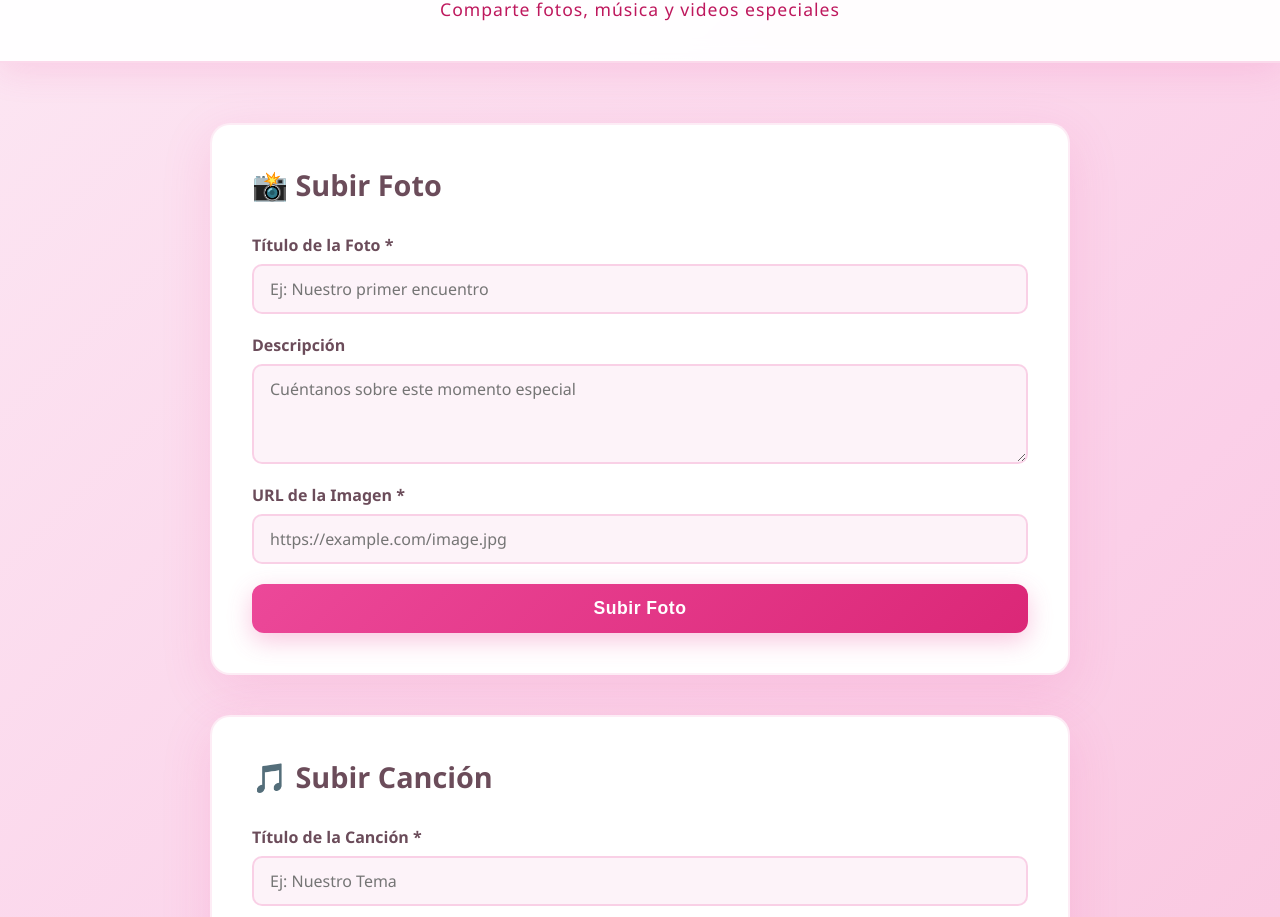
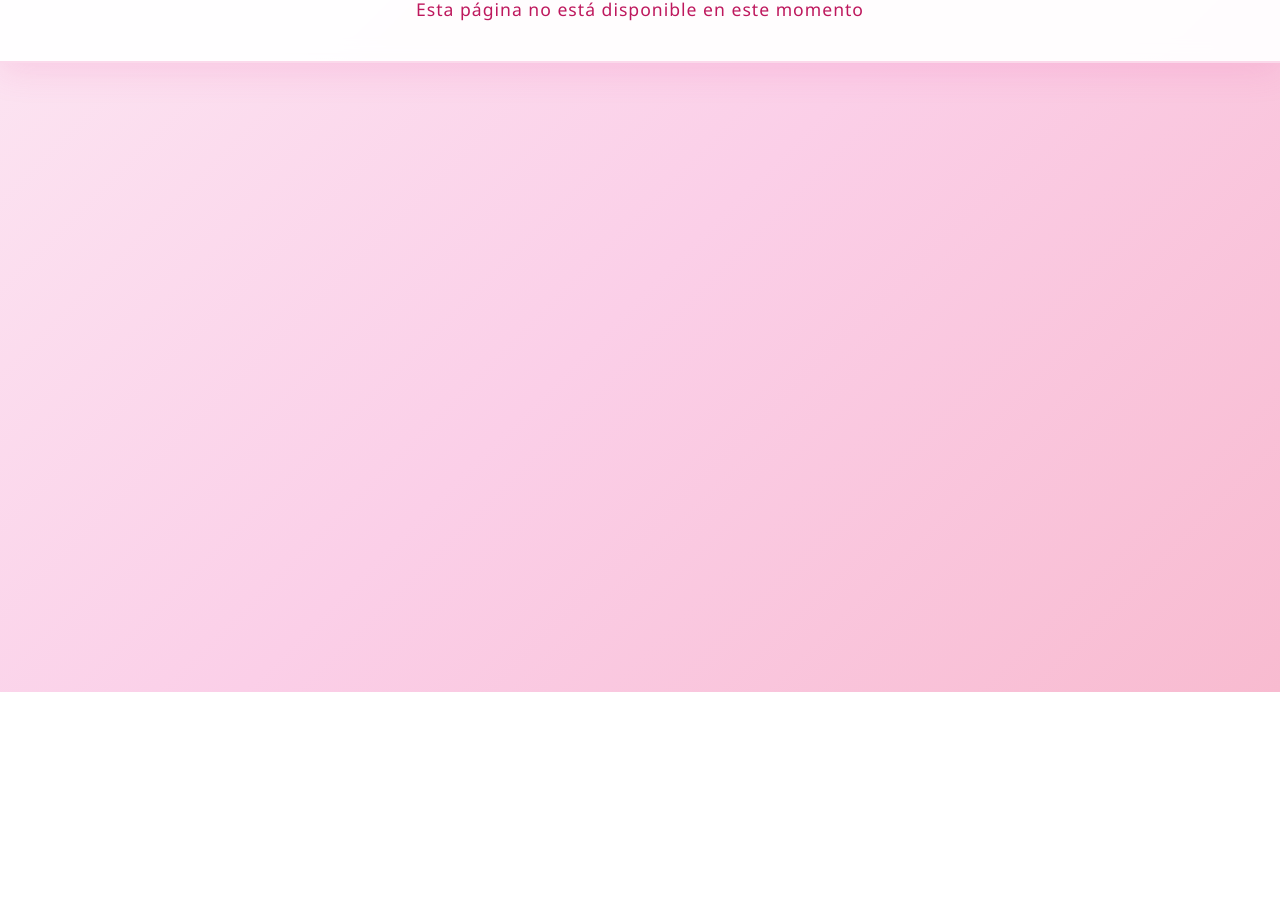
Before and after one commit to Zahabad-dev/mi-angy, a Next.js app in the folder frontend/: page /upload in a window 1280 px wide. Shown: the part 180-1097 px from the top of the page. After the commit the page ends 872 px from the top, so only its background shows below. Built offline with nearby package versions, Linux system fonts and the light colour scheme.

Commit message:
Eliminar dependencia de API - datos embebidos en frontend para Vercel

```diff
--- a/frontend/next.config.js
+++ b/frontend/next.config.js
@@ -1,9 +1,6 @@
 /** @type {import('next').NextConfig} */
 const nextConfig = {
-  reactStrictMode: true,
-  env: {
-    NEXT_PUBLIC_API_URL: process.env.NEXT_PUBLIC_API_URL || 'http://localhost:3001'
-  }
+  reactStrictMode: true
 }
 
 module.exports = nextConfig
--- a/frontend/pages/upload.js
+++ b/frontend/pages/upload.js
@@ -1,287 +1,12 @@
-import { useState } from 'react';
-import axios from 'axios';
 import styles from '../styles/Upload.module.css';
 
 export default function Upload() {
-  const [photoTitle, setPhotoTitle] = useState('');
-  const [photoDesc, setPhotoDesc] = useState('');
-  const [photoUrl, setPhotoUrl] = useState('');
-  const [uploadingPhoto, setUploadingPhoto] = useState(false);
-
-  const [songTitle, setSongTitle] = useState('');
-  const [songArtist, setSongArtist] = useState('');
-  const [songUrl, setSongUrl] = useState('');
-  const [songDuration, setSongDuration] = useState('');
-  const [uploadingSong, setUploadingSong] = useState(false);
-
-  const [videoTitle, setVideoTitle] = useState('');
-  const [videoUrl, setVideoUrl] = useState('');
-  const [uploadingVideo, setUploadingVideo] = useState(false);
-
-  const [successMessage, setSuccessMessage] = useState('');
-
-  const handlePhotoUpload = async (e) => {
-    e.preventDefault();
-    if (!photoTitle || !photoUrl) {
-      alert('Por favor completa todos los campos');
-      return;
-    }
-
-    try {
-      setUploadingPhoto(true);
-      const response = await axios.post(
-        `${process.env.NEXT_PUBLIC_API_URL}/api/photos`,
-        {
-          title: photoTitle,
-          description: photoDesc,
-          url: photoUrl
-        }
-      );
-
-      if (response.data.success) {
-        setSuccessMessage('¡Foto subida exitosamente!');
-        setPhotoTitle('');
-        setPhotoDesc('');
-        setPhotoUrl('');
-        setTimeout(() => setSuccessMessage(''), 3000);
-      }
-    } catch (err) {
-      alert('Error al subir la foto: ' + err.message);
-    } finally {
-      setUploadingPhoto(false);
-    }
-  };
-
-  const handleSongUpload = async (e) => {
-    e.preventDefault();
-    if (!songTitle || !songUrl) {
-      alert('Por favor completa los campos requeridos');
-      return;
-    }
-
-    try {
-      setUploadingSong(true);
-      const response = await axios.post(
-        `${process.env.NEXT_PUBLIC_API_URL}/api/songs`,
-        {
-          title: songTitle,
-          artist: songArtist,
-          url: songUrl,
-          duration: parseInt(songDuration) || 0
-        }
-      );
-
-      if (response.data.success) {
-        setSuccessMessage('¡Canción subida exitosamente!');
-        setSongTitle('');
-        setSongArtist('');
-        setSongUrl('');
-        setSongDuration('');
-        setTimeout(() => setSuccessMessage(''), 3000);
-      }
-    } catch (err) {
-      alert('Error al subir la canción: ' + err.message);
-    } finally {
-      setUploadingSong(false);
-    }
-  };
-
-  const handleVideoUpload = async (e) => {
-    e.preventDefault();
-    if (!videoUrl) {
-      alert('Por favor ingresa la URL del video');
-      return;
-    }
-
-    try {
-      setUploadingVideo(true);
-      const response = await axios.post(
-        `${process.env.NEXT_PUBLIC_API_URL}/api/video`,
-        {
-          title: videoTitle || 'Nuestro Video Especial',
-          url: videoUrl
-        }
-      );
-
-      if (response.data.success) {
-        setSuccessMessage('¡Video actualizado exitosamente!');
-        setVideoTitle('');
-        setVideoUrl('');
-        setTimeout(() => setSuccessMessage(''), 3000);
-      }
-    } catch (err) {
-      alert('Error al subir el video: ' + err.message);
-    } finally {
-      setUploadingVideo(false);
-    }
-  };
-
   return (
     <div className={styles.container}>
       <header className={styles.header}>
-        <h1 className={styles.title}>📤 Sube tus Momentos</h1>
-        <p className={styles.subtitle}>Comparte fotos, música y videos especiales</p>
+        <h1 className={styles.title}>� Mi Angy</h1>
+        <p className={styles.subtitle}>Esta página no está disponible en este momento</p>
       </header>
-
-      {successMessage && (
-        <div className={styles.successMessage}>
-          {successMessage}
-        </div>
-      )}
-
-      <main className={styles.mainContent}>
-        {/* Photo Upload */}
-        <section className={styles.uploadSection}>
-          <h2 className={styles.sectionTitle}>📸 Subir Foto</h2>
-          <form onSubmit={handlePhotoUpload} className={styles.form}>
-            <div className={styles.formGroup}>
-              <label htmlFor="photoTitle">Título de la Foto *</label>
-              <input
-                type="text"
-                id="photoTitle"
-                value={photoTitle}
-                onChange={(e) => setPhotoTitle(e.target.value)}
-                placeholder="Ej: Nuestro primer encuentro"
-              />
-            </div>
-
-            <div className={styles.formGroup}>
-              <label htmlFor="photoDesc">Descripción</label>
-              <textarea
-                id="photoDesc"
-                value={photoDesc}
-                onChange={(e) => setPhotoDesc(e.target.value)}
-                placeholder="Cuéntanos sobre este momento especial"
-                rows="3"
-              />
-            </div>
-
-            <div className={styles.formGroup}>
-              <label htmlFor="photoUrl">URL de la Imagen *</label>
-              <input
-                type="url"
-                id="photoUrl"
-                value={photoUrl}
-                onChange={(e) => setPhotoUrl(e.target.value)}
-                placeholder="https://example.com/image.jpg"
-              />
-            </div>
-
-            <button
-              type="submit"
-              disabled={uploadingPhoto}
-              className={styles.submitBtn}
-            >
-              {uploadingPhoto ? 'Subiendo...' : 'Subir Foto'}
-            </button>
-          </form>
-        </section>
-
-        {/* Song Upload */}
-        <section className={styles.uploadSection}>
-          <h2 className={styles.sectionTitle}>🎵 Subir Canción</h2>
-          <form onSubmit={handleSongUpload} className={styles.form}>
-            <div className={styles.formGroup}>
-              <label htmlFor="songTitle">Título de la Canción *</label>
-              <input
-                type="text"
-                id="songTitle"
-                value={songTitle}
-                onChange={(e) => setSongTitle(e.target.value)}
-                placeholder="Ej: Nuestro Tema"
-              />
-            </div>
-
-            <div className={styles.formGroup}>
-              <label htmlFor="songArtist">Artista</label>
-              <input
-                type="text"
-                id="songArtist"
-                value={songArtist}
-                onChange={(e) => setSongArtist(e.target.value)}
-                placeholder="Nombre del artista"
-              />
-            </div>
-
-            <div className={styles.formGroup}>
-              <label htmlFor="songUrl">URL de la Canción (MP3) *</label>
-              <input
-                type="url"
-                id="songUrl"
-                value={songUrl}
-                onChange={(e) => setSongUrl(e.target.value)}
-                placeholder="https://example.com/song.mp3"
-              />
-            </div>
-
-            <div className={styles.formGroup}>
-              <label htmlFor="songDuration">Duración (segundos)</label>
-              <input
-                type="number"
-                id="songDuration"
-                value={songDuration}
-                onChange={(e) => setSongDuration(e.target.value)}
-                placeholder="240"
-              />
-            </div>
-
-            <button
-              type="submit"
-              disabled={uploadingSong}
-              className={styles.submitBtn}
-            >
-              {uploadingSong ? 'Subiendo...' : 'Subir Canción'}
-            </button>
-          </form>
-        </section>
-
-        {/* Video Upload */}
-        <section className={styles.uploadSection}>
-          <h2 className={styles.sectionTitle}>🎬 Subir Video Principal</h2>
-          <form onSubmit={handleVideoUpload} className={styles.form}>
-            <div className={styles.formGroup}>
-              <label htmlFor="videoTitle">Título del Video</label>
-              <input
-                type="text"
-                id="videoTitle"
-                value={videoTitle}
-                onChange={(e) => setVideoTitle(e.target.value)}
-                placeholder="Ej: Nuestro Video Especial"
-              />
-            </div>
-
-            <div className={styles.formGroup}>
-              <label htmlFor="videoUrl">URL del Video *</label>
-              <input
-                type="url"
-                id="videoUrl"
-                value={videoUrl}
-                onChange={(e) => setVideoUrl(e.target.value)}
-                placeholder="https://example.com/video.mp4"
-              />
-            </div>
-
-            <button
-              type="submit"
-              disabled={uploadingVideo}
-              className={styles.submitBtn}
-            >
-              {uploadingVideo ? 'Subiendo...' : 'Subir Video'}
-            </button>
-          </form>
-        </section>
-
-        {/* Info Box */}
-        <section className={styles.infoSection}>
-          <h3>💡 Consejos para subir contenido</h3>
-          <ul>
-            <li>Usa URLs directas a los archivos (imágenes, audios, videos)</li>
-            <li>Los formatos recomendados son: JPG, PNG para fotos; MP3 para música; MP4 para videos</li>
-            <li>Asegúrate de que los archivos sean accesibles públicamente</li>
-            <li>Los títulos y descripciones hacen especial cada momento</li>
-          </ul>
-        </section>
-      </main>
     </div>
   );
 }
```
Also changed, not shown: frontend/pages/index.js (+34 -28 lines), 1 other file (tests, documents, lock files or other folders).
